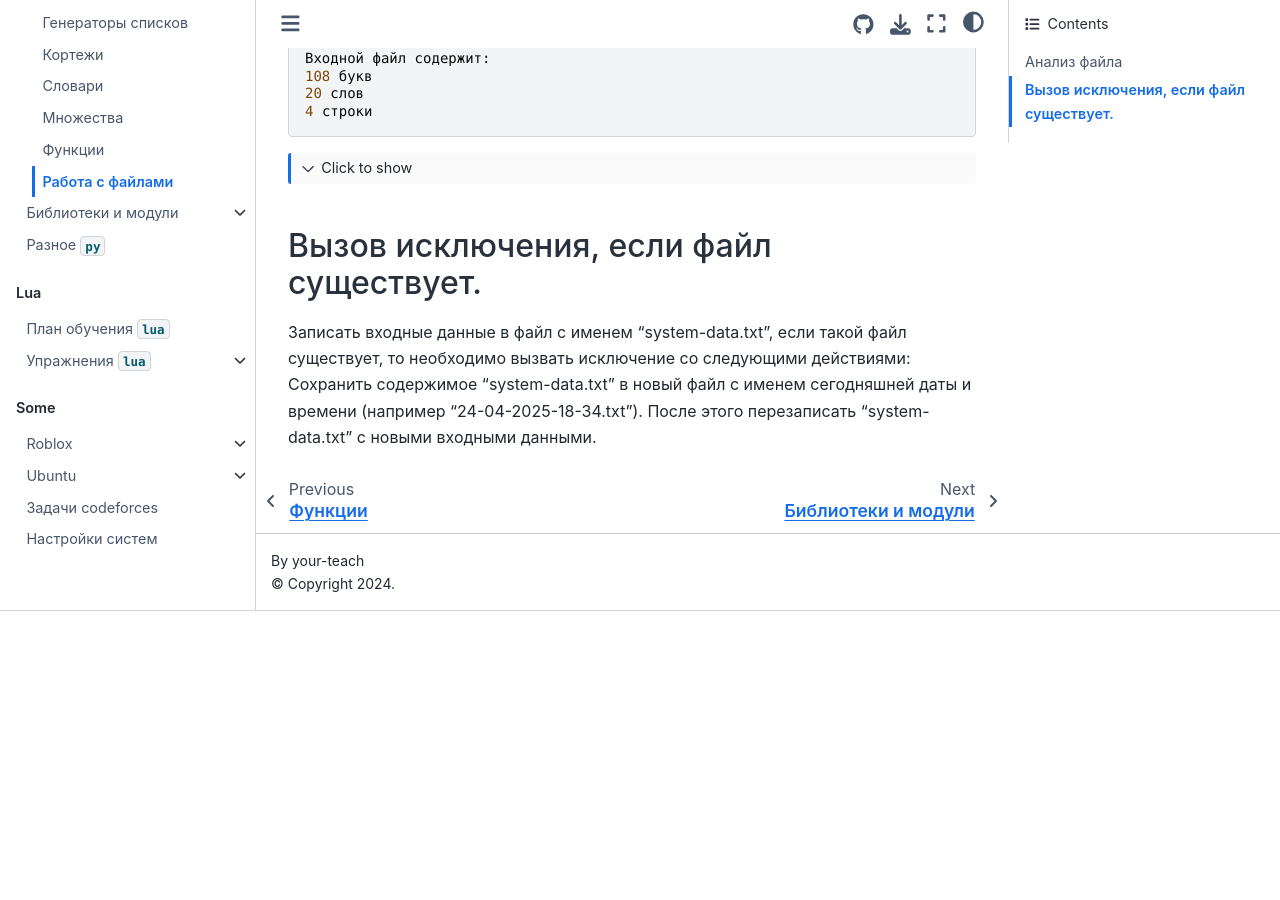
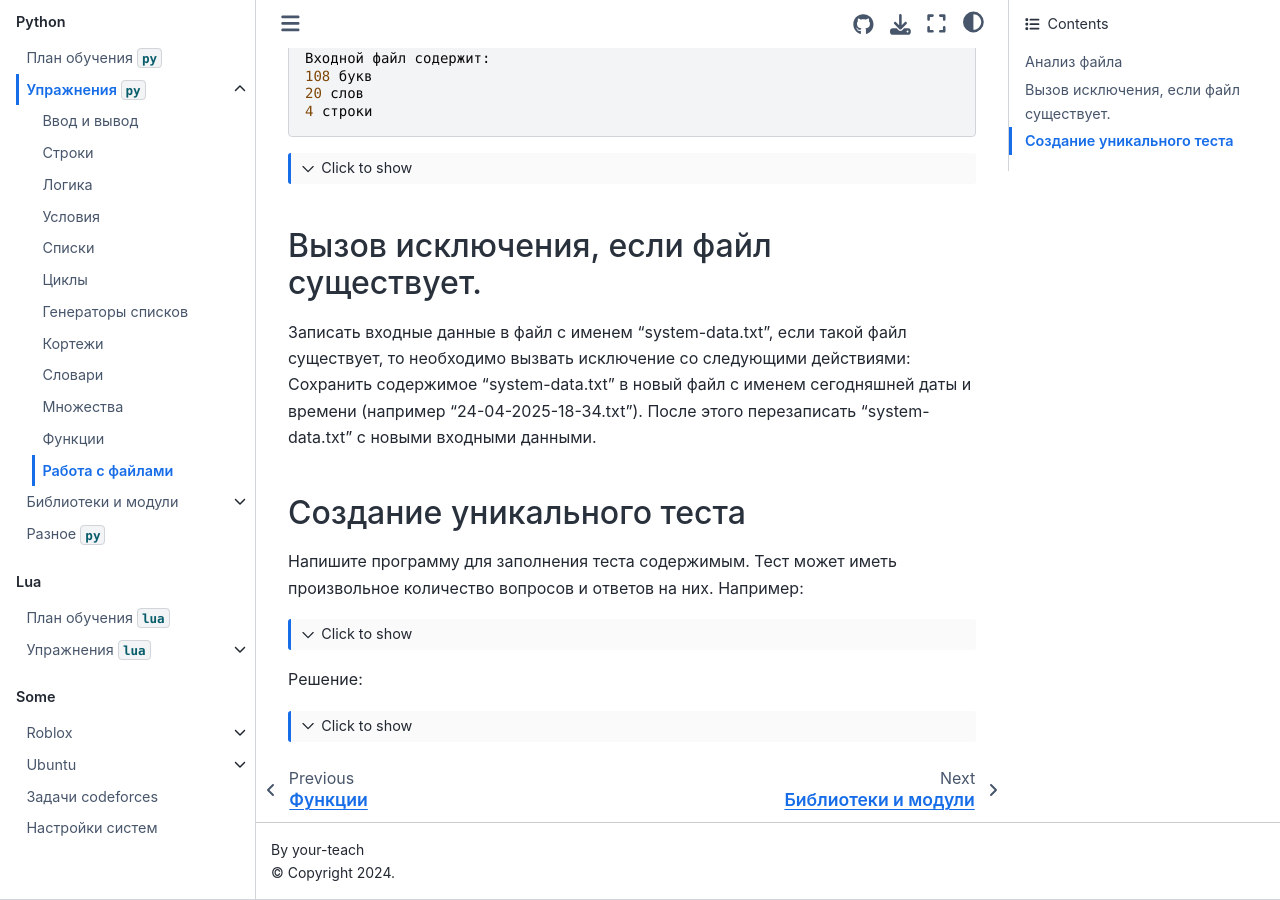
Before and after one commit to your-teach/faithpages, a Jupyter Book: the page built from Python/Tasks/11.file-handling.md, in a window 1280 px wide and 900 px high, scrolled down 559 px. Built offline with Jupyter Book 1.0.4 settings and Sphinx 7.4.7 and the Sphinx Book theme 1.1.4, drawn with Linux system fonts in a browser that asks for light colours; pages that are not in the unit, such as notebooks, are missing from menus; before the commit the page ends 1170 px from its top, so only the background shows below that; some of the changed lines change nothing that is shown.

Commit message:
edit file-handling

`````diff
--- a/Python/Tasks/11.file-handling.md
+++ b/Python/Tasks/11.file-handling.md
@@ -51,3 +51,85 @@
 
 Записать входные данные в файл с именем "system-data.txt", если такой файл существует, то необходимо вызвать исключение со следующими действиями:
 Сохранить содержимое "system-data.txt" в новый файл с именем сегодняшней даты и времени (например "24-04-2025-18-34.txt"). После этого перезаписать "system-data.txt" с новыми входными данными.
+
+
+## Создание уникального теста
+
+Напишите программу для заполнения теста содержимым. Тест может иметь произвольное количество вопросов и ответов на них. Например:
+
+````{toggle}
+Пример входных данных:
+```text
+Введите имя теста: Кто ты на даче?
+Введите вопрос №1 (остановиться - stop): Дача нужна для того, чтобы..
+Введите ответ №1 (остановиться - stop): Выращивать свои овощи и фрукты
+Введите ответ №2 (остановиться - stop): Тусоваться
+Введите ответ №3 (остановиться - stop): Каждый день уходить в лес
+Введите ответ №4 (остановиться - stop): stop
+Введите вопрос №2 (остановиться - stop): Что надо сажать в первую очередь?
+Введите ответ №1 (остановиться - stop): Кабачки
+Введите ответ №2 (остановиться - stop): Баклажаны
+Введите ответ №3 (остановиться - stop): stop
+Введите вопрос №3 (остановиться - stop): Что полезнее?
+Введите ответ №1 (остановиться - stop): Петрушка
+Введите ответ №2 (остановиться - stop): Укроп
+Введите ответ №3 (остановиться - stop): Рукола
+Введите ответ №4 (остановиться - stop): Зелёный лук
+Введите ответ №5 (остановиться - stop): stop
+Введите вопрос №4 (остановиться - stop): stop
+```
+Ожидаемый результат содержимого Json файла:
+```json
+{
+    "name": "Кто ты на даче?",
+    "questions": {
+        "Дача нужна для того, чтобы..": {
+            "1": "Выращивать свои овощи и фрукты",
+            "2": "Тусоваться",
+            "3": "Каждый день уходить в лес"
+        },
+        "Что надо сажать в первую очередь?": {
+            "1": "Кабачки",
+            "2": "Баклажаны"
+        },
+        "Что полезнее?": {
+            "1": "Петрушка",
+            "2": "Укроп",
+            "3": "Рукола",
+            "4": "Зелёный лук"
+        }
+    }
+}
+```
+````
+Решение:
+````{toggle}
+```python
+import json
+
+name = input("Введите имя теста: ")
+
+count = 0
+questions = {}
+while True:
+    count += 1
+    quest = input(f"Введите вопрос №{count} (остановиться - stop): ")
+    if quest == "stop":
+        break
+    questions[quest] = {}
+    count_ans = 0
+    while True:
+        count_ans += 1
+        answer = input(f"Введите ответ №{count_ans} (остановиться - stop): ")
+        if answer == "stop":
+            break
+        questions[quest][count_ans] = answer
+
+test = {"name": name,
+        "questions": questions}
+
+with open("test.json", "w", encoding="utf-8") as file:
+    result = json.dumps(test, ensure_ascii=False)
+    file.write(result)
+```
+````
`````
